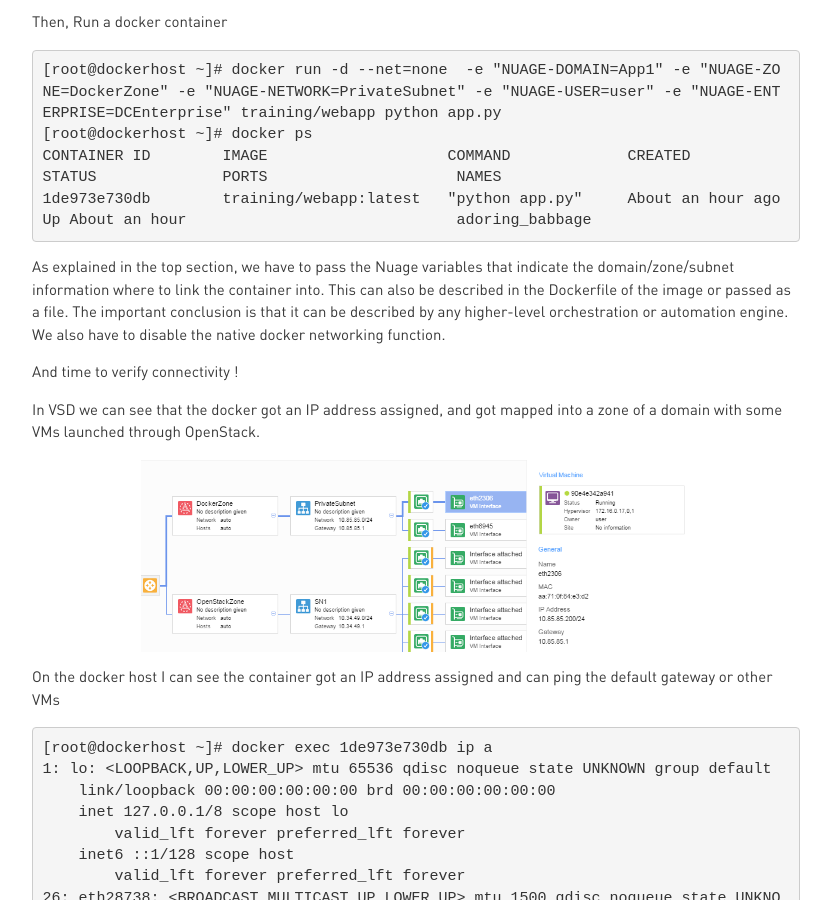
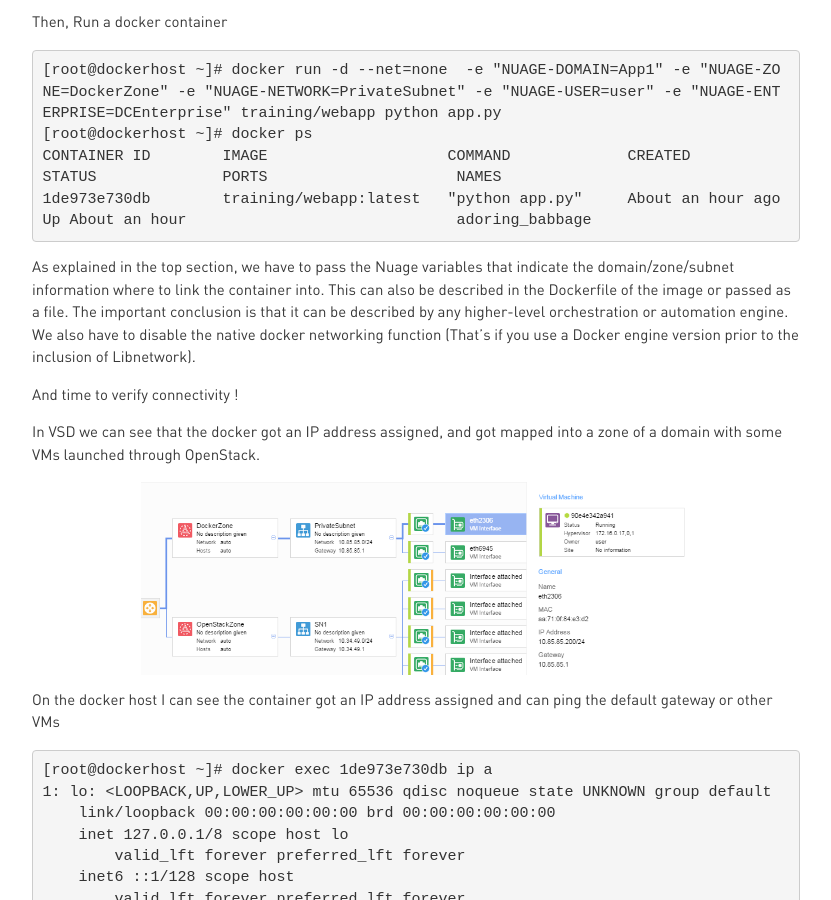
Before and after one commit to nuagenetworks/nuagenetworks.github.io, a Jekyll site: the page built from _posts/2015-11-25-Docker.md, in a window 1280 px wide and 900 px high, scrolled down 1668 px. Shown: the whole window, without its empty margins (224-1055 px from the left). Built offline with Jekyll 4.4.1, drawn with Linux system fonts in a browser that asks for light colours; nearby versions of some CDN libraries; some web fonts are replaced; comment, search, counter and statistics services are not loaded; some of the changed text lies outside the part shown.

Commit message:
removing some typos

```diff
--- a/_posts/2015-11-25-Docker.md
+++ b/_posts/2015-11-25-Docker.md
@@ -6,7 +6,7 @@
 ---
 
 ## Introduction
-This post will be all about how launch docker containers inside your tenant network. Some may consider docker as a buzz technology, but with the 45,324 (and counting) images available on docker.hub it is definitely a technology to consider for any new application you may want to develop.
+This post will be all about how to launch docker containers inside your tenant network. Some may consider docker as a buzz technology, but with the 45,324 (and counting) images available on docker.hub it is definitely a technology to consider for any new application you may want to develop.
 
 In a regular docker deployment a service can be exposed by mapping a external port of the host to an internal port of the docker container. A few things come to mind with this:
 
@@ -55,7 +55,7 @@
 
 
 As explained in the top section, we have to pass the Nuage variables that indicate the domain/zone/subnet information where to link the container into. This can also be described in  the Dockerfile of the image or passed as a file. The important conclusion is that it can be described by any higher-level orchestration or automation engine.
-We also have to disable the native docker networking function.
+We also have to disable the native docker networking function (That's if you use a Docker engine version prior to the inclusion of Libnetwork).
 
 And time to verify connectivity !
 
```
Also changed, not shown: other parts of _posts/2015-11-25-Docker.md (+1 -1 lines).
